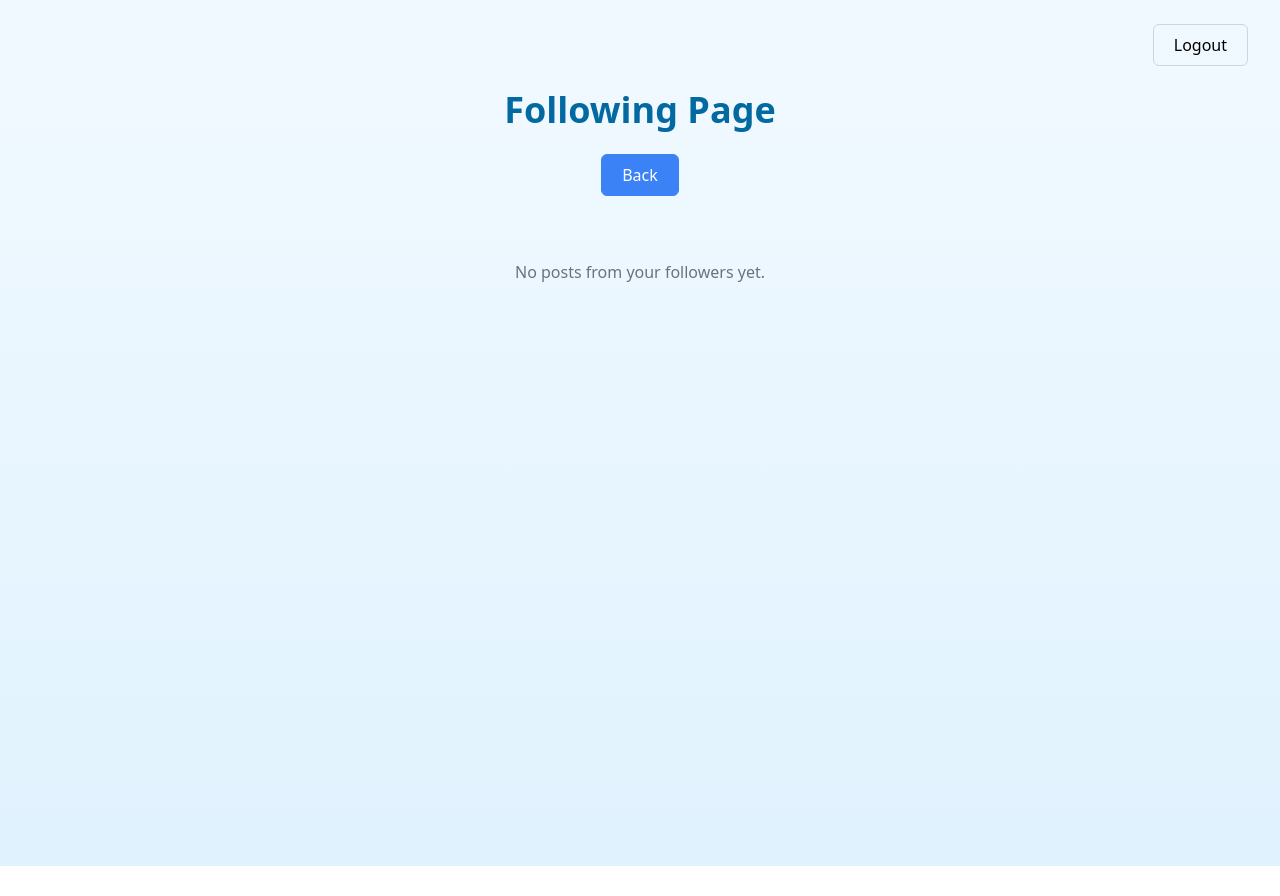
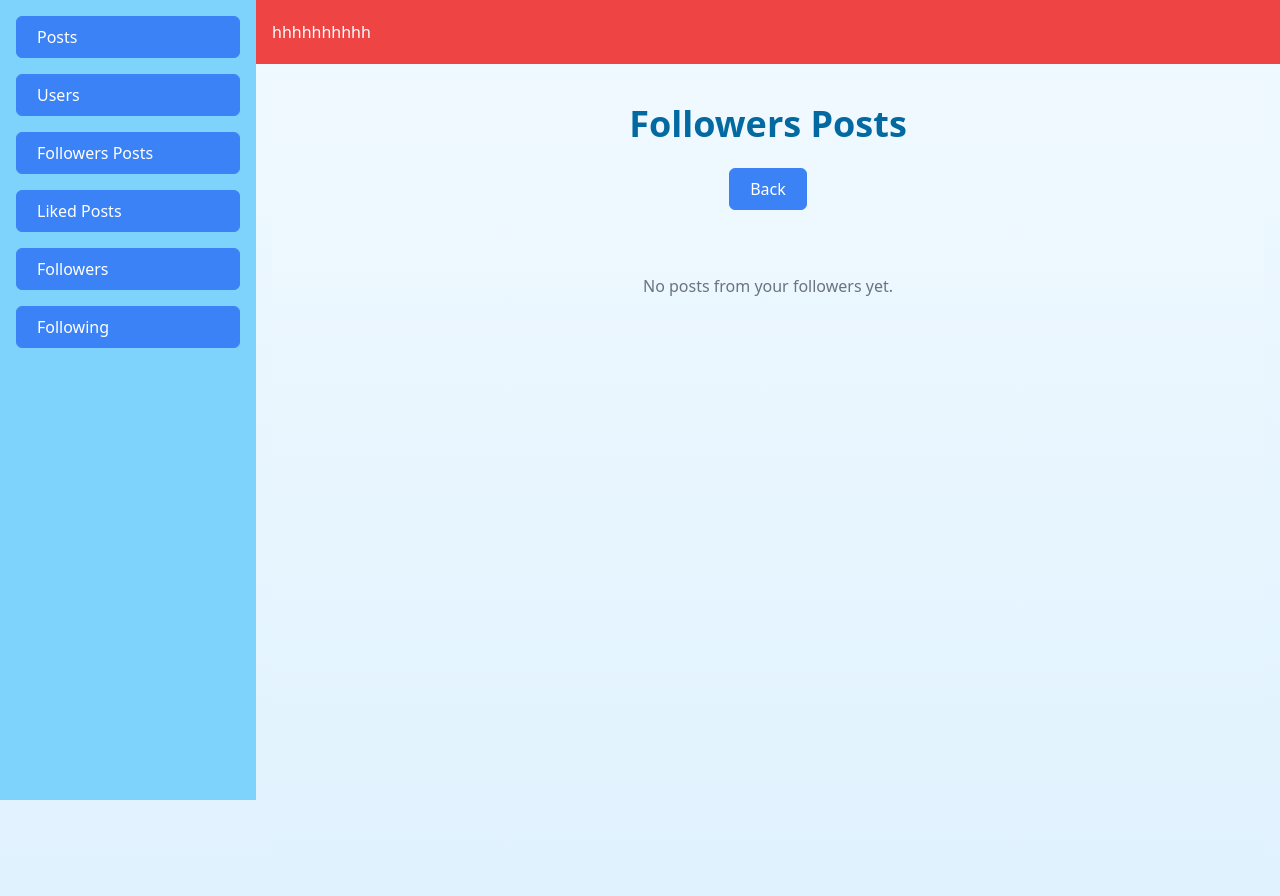
Before and after one commit to armenstepanyan2003/blog-page, a Next.js app: page /posts/followersPosts in a window 1280 px wide. Before the commit this address had no page. Before the commit the page ends 866 px from the top, so only its background shows below. Built offline with nearby package versions, Linux system fonts and the light colour scheme.

Commit message:
Add pagination and search for users page

```diff
--- a/src/app/posts/followersPosts/page.tsx
+++ b/src/app/posts/followersPosts/page.tsx
@@ -39,7 +39,7 @@ export default function FollowingPage() {
 
     return (
         <div className="min-h-screen flex flex-col items-center bg-gradient-to-b from-sky-50 to-sky-100 p-6">
-            <h1 className="text-4xl font-extrabold text-sky-700 mb-6">Following Page</h1>
+            <h1 className="text-4xl font-extrabold text-sky-700 mb-6">Followers Posts</h1>
             <BackButton />
 
             <div className="w-full max-w-3xl mt-6 grid gap-6 sm:grid-cols-1 md:grid-cols-2">
--- a/src/app/posts/likedPosts/page.tsx
+++ b/src/app/posts/likedPosts/page.tsx
@@ -3,7 +3,6 @@
 import React, { useEffect, useState } from 'react';
 import BackButton from "@/components/BackButton";
 import apiService from "@/services/api.service";
-import { Post } from "@/constants";
 import Pagination from "@/components/Pagination";
 import Loading from "@/components/ui/Loading";
 import EmptyData from "@/components/ui/EmptyData";
--- /dev/null
+++ b/src/app/users/page.tsx
@@ -0,0 +1,126 @@
+'use client';
+
+import React, { useEffect, useState } from 'react';
+import BackButton from "@/components/BackButton";
+import apiService from "@/services/api.service";
+import Pagination from "@/components/Pagination";
+
+const AllUsersPage = () => {
+    const [users, setUsers] = useState([])
+    const [page, setPage] = useState(1);
+    const [totalPages, setTotalPages] = useState(1);
+    const [search, setSearch] = useState("");
+
+    const currentUser = JSON.parse(localStorage.getItem("user") || "{}");
+
+    const fetchAllUsers = async () => {
+        try {
+            const data = await apiService.getAllUsers(page, 2, search);
+            setUsers(data.users);
+            setTotalPages(data.totalPages);
+        } catch (error) {
+            console.log(error);
+            setUsers([]);
+        }
+    };
+
+    useEffect(() => {
+        fetchAllUsers();
+    }, [page, search])
+
+    const handleSearch = (e: React.ChangeEvent<HTMLInputElement>) => {
+        setSearch(e.target.value);
+        setPage(1);
+    };
+
+    const handleToggleFollow = async (userId) => {
+        const token = localStorage.getItem("token");
+        if (!token) return;
+
+        try {
+            const res = await fetch(`http://localhost:5000/users/followers/${userId}`, {
+                method: "POST",
+                headers: {
+                    "Content-Type": "application/json",
+                    "Authorization": `Bearer ${token}`
+                },
+            });
+
+            if (!res.ok) return;
+
+            const data = await res.json();
+            const following = data.action === "follow";
+
+            setUsers(prev => prev.map(user =>
+                user.id === userId ? { ...user, isFollowing: following } : user
+              )
+            );
+        } catch (error) {
+            console.log(error);
+        }
+    };
+
+    return (
+        <div className="min-h-screen flex flex-col items-center bg-gradient-to-b from-sky-50 to-sky-100 p-6">
+            <div className="flex flex-col items-center mb-6 space-y-4">
+                <h1 className="text-4xl font-extrabold text-sky-700">Users</h1>
+                <BackButton />
+            </div>
+            <input
+                type="text"
+                placeholder="Search by username"
+                value={search}
+                onChange={handleSearch}
+                className="border p-2 rounded mb-4"
+            />
+
+            {users.length > 0 ? (
+                <div className="grid grid-cols-1 gap-6">
+                    {users.map((user) => {
+                        const isSelf = currentUser?.id === user.id;
+
+                        return (
+                            <div
+                                key={user.id}
+                                className="bg-white shadow-md rounded-xl p-4 flex gap-8 items-center space-x-4"
+                            >
+                                <div className="w-8 h-8 bg-gray-200 rounded-full flex items-center justify-center text-xl text-gray-500">
+                                    {user.firstName[0]}{user.lastName[0]}
+                                </div>
+
+                                <div className="flex flex-col">
+                                    <h2 className="text-lg font-semibold text-gray-800">
+                                        {user.firstName} {user.lastName}
+                                    </h2>
+                                </div>
+
+                                {!isSelf && (
+                                    <button
+                                        onClick={() => handleToggleFollow(user.id)}
+                                        className={`
+                                            px-4 py-2 rounded-lg font-semibold transition-colors duration-200
+                                            ${user.isFollowing
+                                            ? "bg-red-500 text-white border border-red-500"
+                                            : "bg-blue-500 text-white border border-blue-500"}
+                                        `}
+                                    >
+                                        {user.isFollowing ? "Unfollow" : "Follow"}
+                                    </button>
+                                )}
+                            </div>
+                        );
+                    })}
+                </div>
+            ) : (
+                <p className="text-gray-400 mt-6">No users found.</p>
+            )}
+            <Pagination
+                currentPage={page}
+                totalPages={totalPages}
+                onPageChange={setPage}
+            />
+        </div>
+    );
+};
+
+export default AllUsersPage;
--- a/src/components/Blogs.tsx
+++ b/src/components/Blogs.tsx
@@ -8,7 +8,6 @@ import AddModal from "@/components/AddModal";
 import Button from "@/components/ui/Button";
 import EmptyData from "@/components/ui/EmptyData";
 import type { Blog } from "@/constants";
-import Link from "next/link";
 import { toast } from "react-toastify";
 
 const Blogs = () => {
@@ -93,10 +92,10 @@ const Blogs = () => {
     const openAddModal = () => setIsAddModalVisible(true);
     const closeAddModal = () => setIsAddModalVisible(false);
 
-    const updateFollowings = (authorId: number, following: boolean) => {
+    const updateFollowings = (authorId: number, unFollow: boolean) => {
         setBlogs(prevState => prevState.map(blog => blog.userId === authorId ? ({
             ...blog,
-            isFollowing: following
+            isFollowing: unFollow
         }) : blog));
     }
     return (
@@ -104,39 +103,8 @@ const Blogs = () => {
             to-sky-100 py-12 px-4 sm:px-6 lg:px-8 flex flex-col items-center gap-8"
         >
             <h1 className="text-4xl sm:text-5xl font-extrabold text-sky-900 text-center">
-                Latest Blogs
+                Latest Posts
             </h1>
-
-            <div className="flex gap-8">
-                <Link
-                    href="/posts/followersPosts"
-                    className="border border-blue-500 bg-blue-500 text-white rounded-md py-2 px-5 hover:cursor-pointer hover:opacity-70 transition duration-300"
-                >
-                    Followers Posts
-                </Link>
-
-                <Link
-                    href="/posts/likedPosts"
-                    className="border border-blue-500 bg-blue-500 text-white rounded-md py-2 px-5 hover:cursor-pointer hover:opacity-70 transition duration-300"
-                >
-                    Liked Posts
-                </Link>
-
-                <Link
-                    href="/users/followers"
-                    className="border border-blue-500 bg-blue-500 text-white rounded-md py-2 px-5 hover:cursor-pointer hover:opacity-70 transition duration-300"
-                >
-                    Followers
-                </Link>
-
-                <Link
-                    href="/users/following"
-                    className="border border-blue-500 bg-blue-500 text-white rounded-md py-2 px-5 hover:cursor-pointer hover:opacity-70 transition duration-300"
-                >
-                    Following
-                </Link>
-            </div>
-
             <div className="w-full max-w-3xl flex flex-col gap-4 items-center">
                 <input
                     type="text"
--- /dev/null
+++ b/src/components/Header.tsx
@@ -0,0 +1,13 @@
+'use client'
+
+import React from 'react';
+
+const Header = () => {
+    return (
+        <div className="bg-red-500 w-full h-16 flex items-center px-4 text-white">
+            hhhhhhhhhh
+        </div>
+    );
+};
+
+export default Header;
--- /dev/null
+++ b/src/components/SideBar.tsx
@@ -0,0 +1,56 @@
+'use client'
+
+import React from 'react';
+import Link from "next/link";
+
+const SideBar = () => {
+    return (
+        <div className="bg-sky-300 w-64 h-full min-h-screen text-white p-4">
+            <div className="flex flex-col gap-4">
+                <Link
+                    href="/posts"
+                    className="border border-blue-500 bg-blue-500 text-white rounded-md py-2 px-5 hover:cursor-pointer hover:opacity-70 transition duration-300 [aria-current='page']:bg-gray-500 [aria-current='page']:text-white"
+                >
+                    Posts
+                </Link>
+
+                <Link
+                    href="/users"
+                    className="border border-blue-500 bg-blue-500 text-white rounded-md py-2 px-5 hover:cursor-pointer hover:opacity-70 transition duration-300 [aria-current='page']:bg-gray-500 [aria-current='page']:text-white"
+                >
+                    Users
+                </Link>
+
+                <Link
+                    href="/posts/followersPosts"
+                    className="border border-blue-500 bg-blue-500 text-white rounded-md py-2 px-5 hover:cursor-pointer hover:opacity-70 transition duration-300 [aria-current='page']:bg-gray-500 [aria-current='page']:text-white"
+                >
+                    Followers Posts
+                </Link>
+
+                <Link
+                    href="/posts/likedPosts"
+                    className="border border-blue-500 bg-blue-500 text-white rounded-md py-2 px-5 hover:cursor-pointer hover:opacity-70 transition duration-300 [aria-current='page']:bg-gray-500 [aria-current='page']:text-white"
+                >
+                    Liked Posts
+                </Link>
+
+                <Link
+                    href="/users/followers"
+                    className="border border-blue-500 bg-blue-500 text-white rounded-md py-2 px-5 hover:cursor-pointer hover:opacity-70 transition duration-300 [aria-current='page']:bg-gray-500 [aria-current='page']:text-white"
+                >
+                    Followers
+                </Link>
+
+                <Link
+                    href="/users/following"
+                    className="border border-blue-500 bg-blue-500 text-white rounded-md py-2 px-5 hover:cursor-pointer hover:opacity-70 transition duration-300 [aria-current='page']:bg-gray-500 [aria-current='page']:text-white"
+                >
+                    Following
+                </Link>
+            </div>
+        </div>
+    );
+};
+
+export default SideBar;
--- a/src/components/wrappers/AuthWrapper.tsx
+++ b/src/components/wrappers/AuthWrapper.tsx
@@ -5,42 +5,50 @@ import { useRouter } from "next/navigation";
 import Button from "@/components/ui/Button";
 import { deleteAccessToken } from "@/utils/actions";
 import { AuthWrapperProps, User } from "@/constants";
+import Header from "@/components/Header";
+import SideBar from "@/components/SideBar";
 
 const AuthWrapper = ({ children }: AuthWrapperProps) => {
-    const router = useRouter();
-    const [user, setUser] = useState<User | null>(null);
-
-    useEffect(() => {
-        const token = localStorage.getItem("token");
-        const userData = localStorage.getItem("user");
-
-        if (!token) {
-            router.push("/login");
-        }
-
-        if (userData) {
-            setUser(JSON.parse(userData));
-        }
-    }, [router]);
-
-    const handleLogOut = async () => {
-        localStorage.removeItem("token");
-        localStorage.removeItem("user");
-        await deleteAccessToken();
-        router.push("/login");
-    };
+    // const router = useRouter();
+    // const [user, setUser] = useState<User | null>(null);
+    //
+    // useEffect(() => {
+    //     const token = localStorage.getItem("token");
+    //     const userData = localStorage.getItem("user");
+    //
+    //     if (!token) {
+    //         router.push("/login");
+    //     }
+    //
+    //     if (userData) {
+    //         setUser(JSON.parse(userData));
+    //     }
+    // }, [router]);
+    //
+    // const handleLogOut = async () => {
+    //     localStorage.removeItem("token");
+    //     localStorage.removeItem("user");
+    //     await deleteAccessToken();
+    //     router.push("/login");
+    // };
 
     return (
-        <div className="bg-gradient-to-b from-sky-50 to-sky-100">
-            <div className="flex items-center justify-end w-full pt-6 pr-8 space-x-4">
-                {user && (
-                    <span className="text-sky-700 font-semibold">
-                        {user.firstName}
-                    </span>
-                )}
-                <Button title="Logout" onClick={handleLogOut} />
+        <div className="flex min-h-screen bg-gradient-to-b from-sky-50 to-sky-100">
+            {/*<div className="flex items-center justify-end w-full pt-6 pr-8 space-x-4">*/}
+            {/*    {user && (*/}
+            {/*        <span className="text-sky-700 font-semibold">*/}
+            {/*            {user.firstName}*/}
+            {/*        </span>*/}
+            {/*    )}*/}
+            {/*    <Button title="Logout" onClick={handleLogOut} />*/}
+            {/*</div>*/}
+            <SideBar />
+            <div className="flex flex-col flex-1">
+                <Header />
+                <main className="flex-1 p-4">
+                    {children}
+                </main>
             </div>
-            {children}
         </div>
     );
 };
```
Also changed, not shown: src/components/BlogCard.tsx (+41 -42 lines), src/services/api.service.ts (+19 -0 lines).
